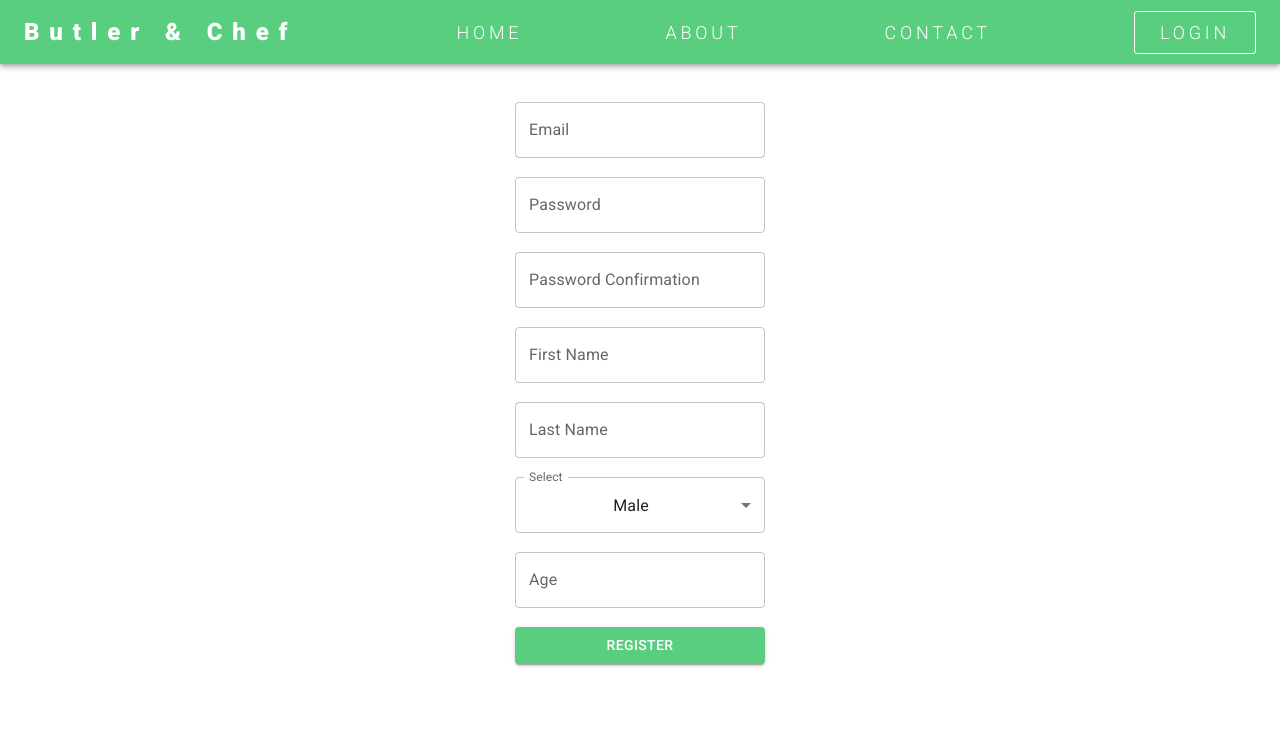
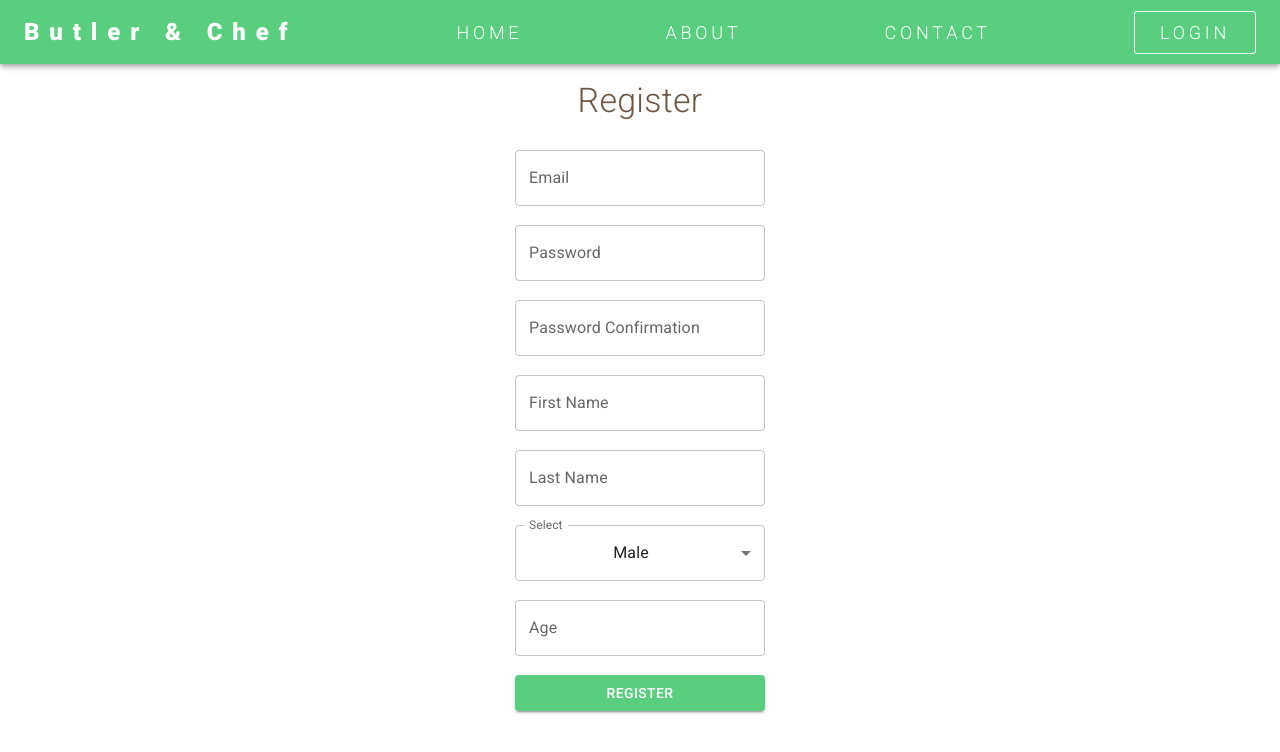
Before and after one commit to MariamElZaatari/react_authentication_app, a React (Create React App) app: page /signup in a window 1280 px wide. Shown: the top 752 px of the page. Built offline with nearby package versions, Linux system fonts and the light colour scheme.

Commit message:
Pages Titles Added

```diff
--- a/src/pages/Dashboard.js
+++ b/src/pages/Dashboard.js
@@ -7,6 +7,7 @@ import Alert from '@mui/material/Alert';
 import ProfileService from '../services/ProfileService';
 import { UserContext } from '../context/UserContext'
 import MenuItem from '@mui/material/MenuItem';
+import { Typography } from '@mui/material';
 
 export default function Dashboard() {
 
@@ -123,8 +124,9 @@ export default function Dashboard() {
 
       <Container maxWidth="sm" align="center">
 
-        <br />
-        <br />
+        <Typography gutterBottom variant="h4" component="div" pt={2} pb={2} align="center" fontWeight={300} className="clr_brown_text">
+          Edit Profile
+        </Typography>
 
         <TextField
           label="Email"
--- a/src/pages/Login.js
+++ b/src/pages/Login.js
@@ -88,8 +88,9 @@ export default function Login() {
     <Fragment>
 
       <Container maxWidth="sm" align="center" className='section'>
-        <br />
-        <br />
+        <Typography gutterBottom variant="h4" component="div" pt={2} pb={2} align="center" fontWeight={300} className="clr_brown_text">
+          Login
+        </Typography>
         <TextField
           error={emailError}
           label="Email"
--- a/src/pages/Signup.js
+++ b/src/pages/Signup.js
@@ -8,6 +8,8 @@ import Alert from '@mui/material/Alert';
 import isEmail from 'validator/lib/isEmail';
 import AuthService from '../services/AuthService';
 import MenuItem from '@mui/material/MenuItem';
+import { Typography } from '@mui/material';
+
 
 export default function Signup() {
 
@@ -135,8 +137,9 @@ export default function Signup() {
 
       <Container maxWidth="sm" align="center">
 
-        <br />
-        <br />
+        <Typography gutterBottom variant="h4" component="div" pt={2} pb={2} align="center" fontWeight={300} className="clr_brown_text">
+          Register
+        </Typography>
 
         <TextField
           error={emailError}
```
Lines whose indentation alone changed are shown as unchanged.
